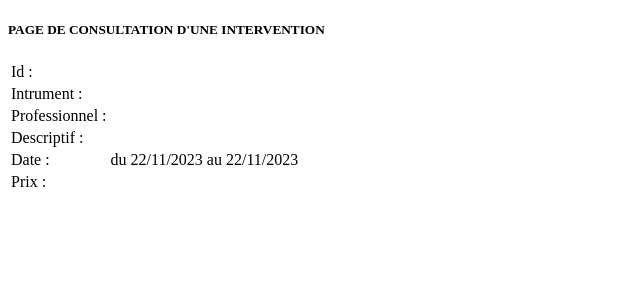
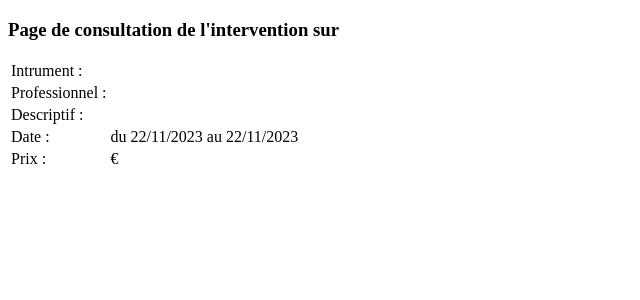
Before and after one commit to ZakinaA/23JELMUSIC, a Symfony app: template templates/intervention/consulter.html.twig in a window 1280 px wide. Shown: the top 300 px of the page, without its empty margins (0-640 px from the left). Run offline with Twig, Linux system fonts and the light colour scheme; the template is opened without the code that fills it, so the values that code supplies are empty; some libraries are stand-ins or nearby versions.

Commit message:
Nouvelle adaptation de consulter

```diff
--- a/templates/intervention/consulter.html.twig
+++ b/templates/intervention/consulter.html.twig
@@ -4,15 +4,14 @@
 
 </head>
 <body>
-<h5>PAGE DE CONSULTATION D'UNE INTERVENTION</h5>
+<h3>Page de consultation de l'intervention sur {{intervention.instrument.nom}}</h3>
 <p>
 <table >
-    <tr><td>Id : </td><td>{{intervention.id}} </td></tr>
     <tr><td>Intrument : </td><td>{{intervention.instrument.nom}}</td></tr>
     <tr><td>Professionnel : </td><td>{{intervention.professionnel.nom}}</td></tr>
     <tr><td>Descriptif : </td><td>{{intervention.descriptif}} </td></tr>
     <tr><td>Date : </td><td>du {{intervention.datedebut|date("d/m/Y")}} au {{intervention.datefin|date("d/m/Y")}}</td></tr>
-    <tr><td>Prix : </td><td>{{intervention.prix}}</td></tr>
+    <tr><td>Prix : </td><td>{{intervention.prix}}€</td></tr>
 
 </table>
 </body>
```
